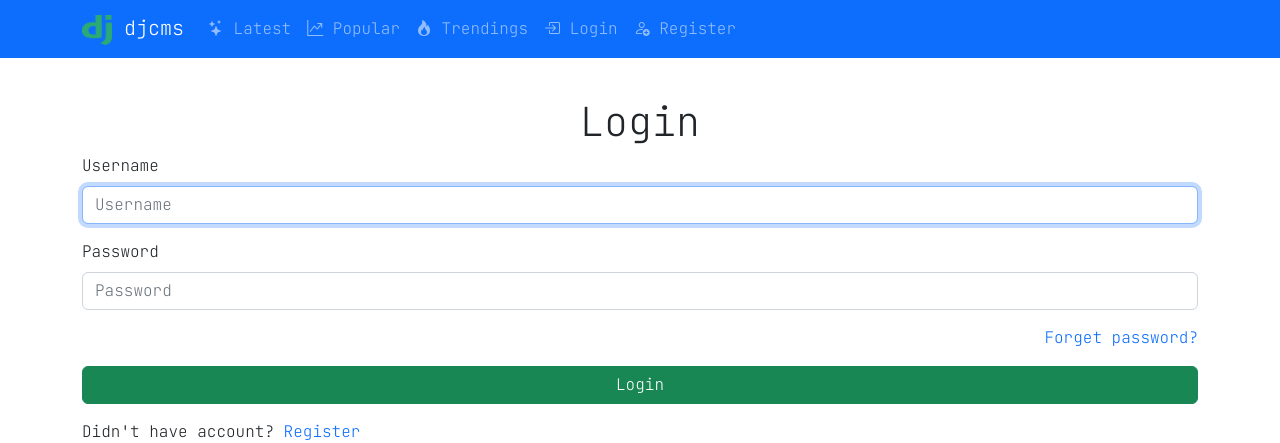
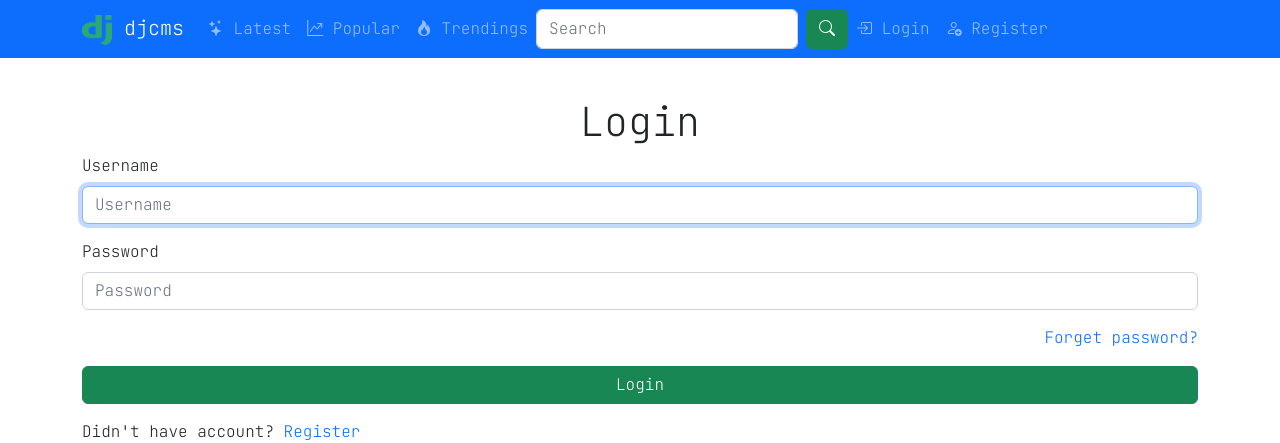
Before and after one commit to dev-bittu/djcms, a Django app: page /accounts/login/ in a window 1280 px wide. Shown: the top 443 px of the page. Run offline with Django 4.2, Linux system fonts and the light colour scheme; some libraries are stand-ins or nearby versions.

Commit message:
now, search button will shown user is login or not

```diff
--- a/templates/layout.html
+++ b/templates/layout.html
@@ -40,6 +40,12 @@
             Trendings
           </a>
         </li>
+        <form class="d-flex" role="search" action="{% url 'search' %}" method="get">
+          <input class="form-control me-2" type="search" placeholder="Search" aria-label="Search" name="query">
+          <button class="btn btn-success" type="submit">
+            <i class="bi bi-search"></i>
+          </button>
+        </form>
         {% if request.user.is_authenticated %}
         <li class="nav-item">
           <a class="nav-link" aria-current="page" href="{% url 'bookmark' %}">
@@ -74,12 +80,6 @@
             </li>
           </ul>
         </li>
-        <form class="d-flex" role="search" action="{% url 'search' %}" method="get">
-          <input class="form-control me-2" type="search" placeholder="Search" aria-label="Search" name="query">
-          <button class="btn btn-success" type="submit">
-            <i class="bi bi-search"></i>
-          </button>
-        </form>
         {% endif %}
         <li class="nav-item">
           <a class="nav-link" aria-current="page" href="{% url 'accounts:logout' %}">
```
